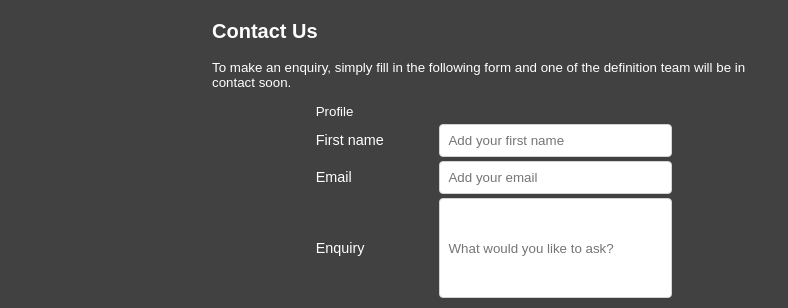
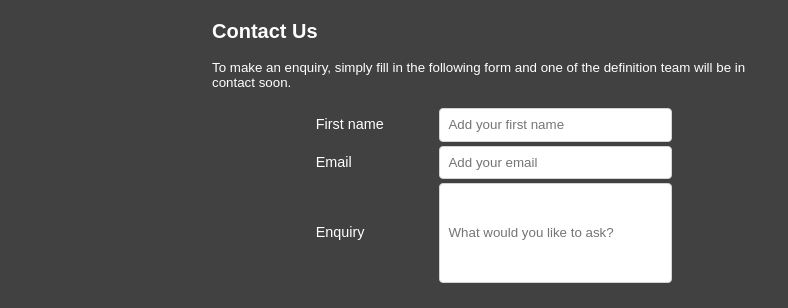
Before and after one commit to tanya5389/Project, a plain HTML site: page index.html in a window 1280 px wide. Shown: the part 1500-1808 px from the top of the page, 0-788 px from the left. Drawn offline with nearby package versions, Linux system fonts and the light colour scheme; files whose address does not match are found by name.

Commit message:
Last update
Remove Profile legend

```diff
--- a/index.html
+++ b/index.html
@@ -98,7 +98,7 @@
 						<div id="content">
 							<form id="myForm"> <!-- novalidate -->
 							<fieldset>
-								<legend>Profile</legend>
+								<!-- <legend>Profile</legend> -->
 									<label>
 										<span>First name</span>
 										<input type="text" placeholder="Add your first name" name="firstname" required><!-- required -->
```
